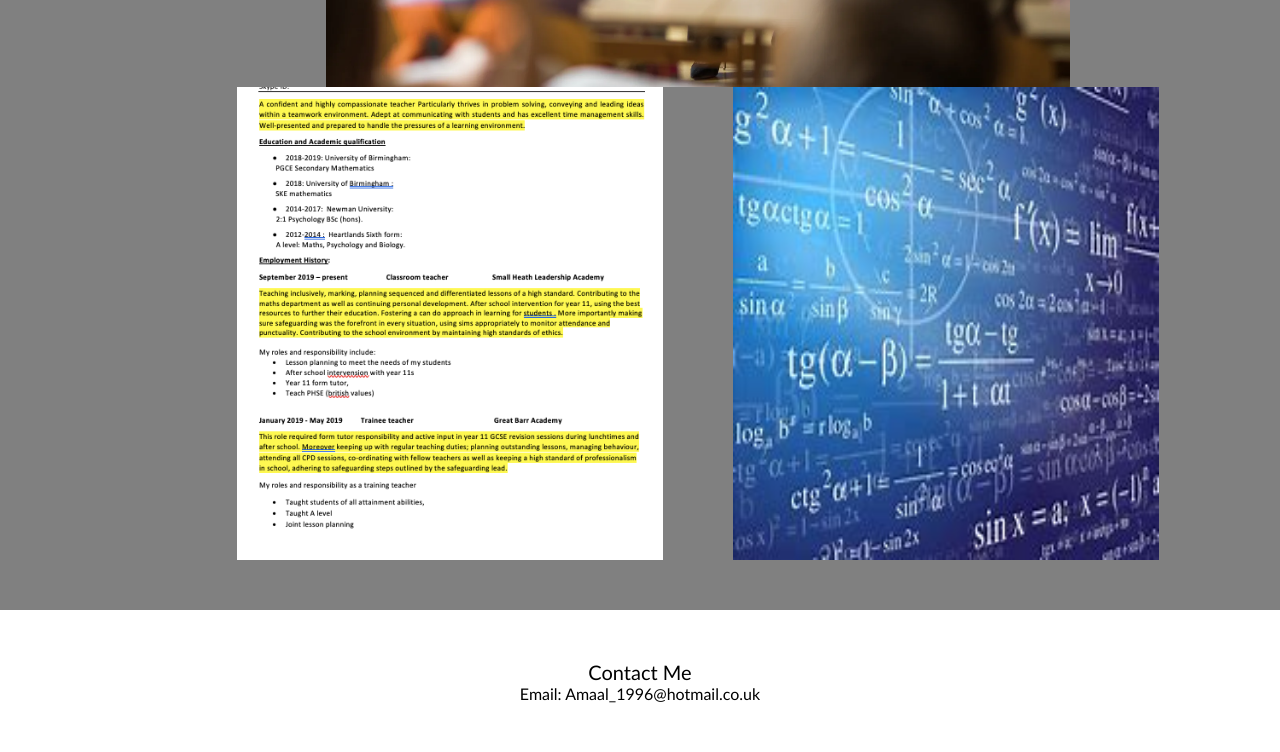
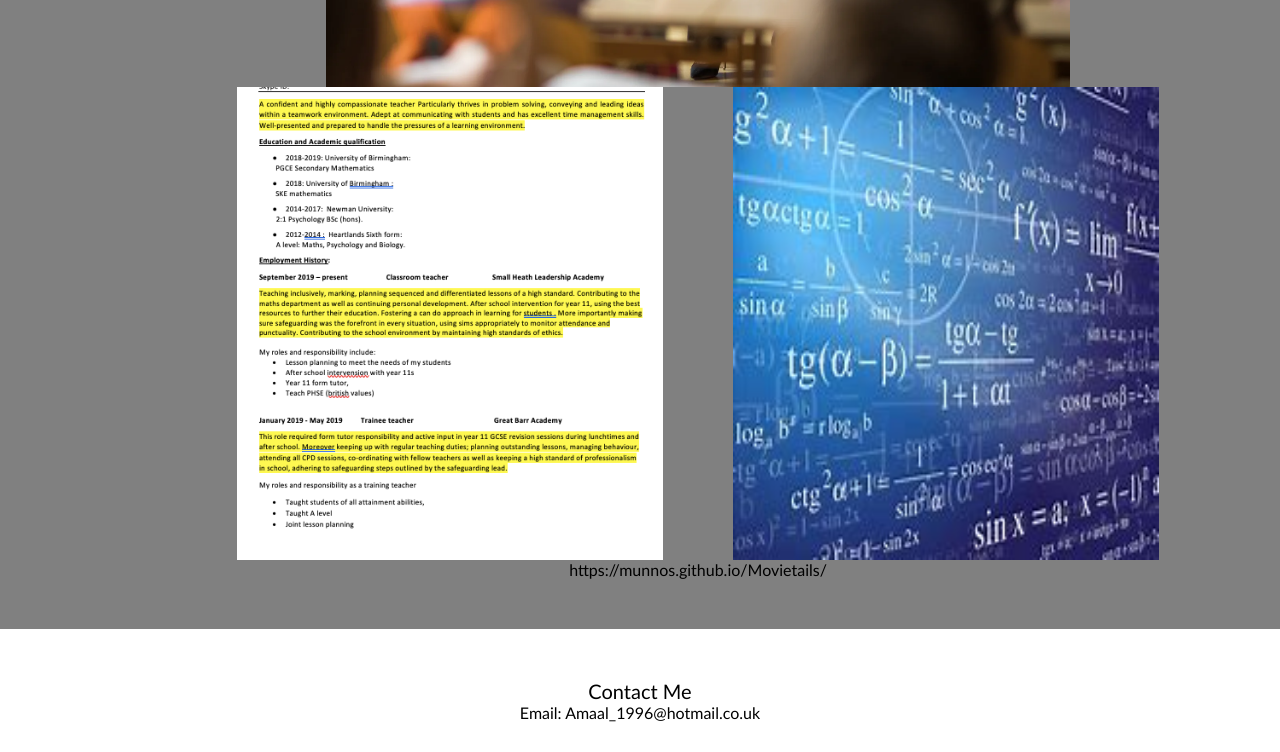
Before and after one commit to AmaalSaid/professional-portfolio, a plain HTML site: page index.html in a window 1280 px wide. Shown: the part 957-1709 px from the top of the page. Drawn offline with Linux system fonts and the light colour scheme.

Commit message:
added link to project

```diff
--- a/index.html
+++ b/index.html
@@ -51,6 +51,7 @@
                     <img class='mainproject' src="./assets/Images/Teacher.webp" alt="teacher" class="float-right" />
                     <img class='imagesprojects' src="./assets/Images/CV.png" alt="a picture of my CV" class="float-right" />
                     <img class='imagesprojects' src="./assets/Images/Maths.jpeg" alt="a picture of math symbols" class="float-right" />
+                    <p><a href="https://munnos.github.io/Movietails/">https://munnos.github.io/Movietails/</a></p>
                 </section>
 
 
```
